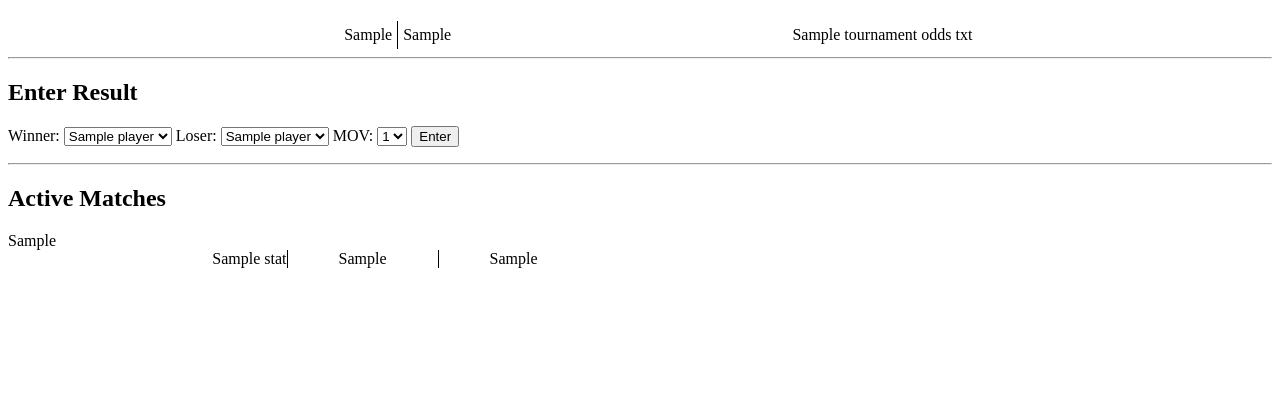
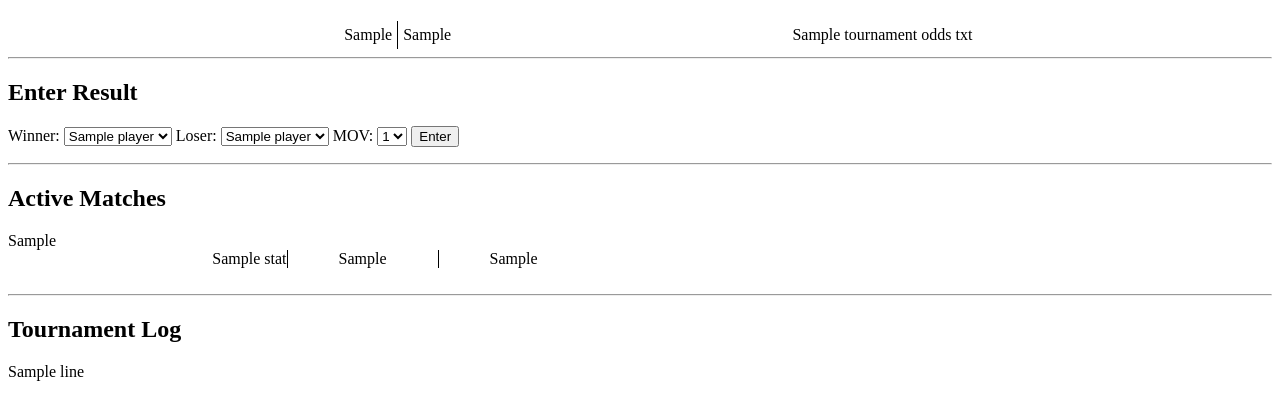
Before and after one commit to DanielKeith93/superposition-smash, a Flask app: template templates/live_tournament_details.html in a window 1280 px wide. Shown: the part 349-769 px from the top of the page. Run offline with Flask 2, Linux system fonts and the light colour scheme; the template is opened without the code that fills it: most values are stand-ins (such as "Sample title", 1, 10 or a date in 2020).

Commit message:
Live tournament logging

```diff
--- a/app.py
+++ b/app.py
@@ -218,6 +218,10 @@ def live_tournament_details( user_name, tournament_name ):
         if kwargs['tournament'].winner:
             kwargs['close_visibility'] = "visible"
             kwargs['admin_visibility'] = "hidden"
+
+    kwargs['tournament_log'] = []
+    if kwargs['tournament'].log:
+        kwargs['tournament_log'] = kwargs['tournament'].log.split('\n')
 
     return render_template('live_tournament_details.html', **kwargs)
 
--- a/templates/live_tournament_details.html
+++ b/templates/live_tournament_details.html
@@ -176,5 +176,13 @@
       <br>
     {% endfor %}
 
+    <hr>
+    <div>
+      <h2>Tournament Log</h2>
+      {% for line in tournament_log %}
+        {{line}}<br>
+      {% endfor %}
+    </div>
+
   </body>
 </html>
```
